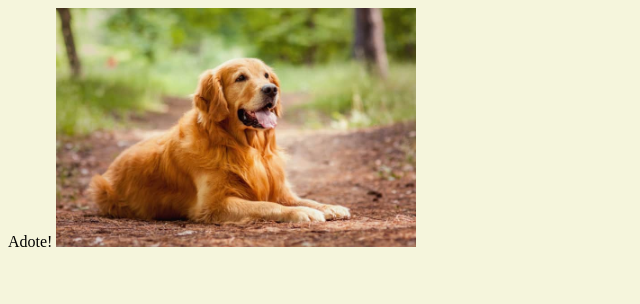
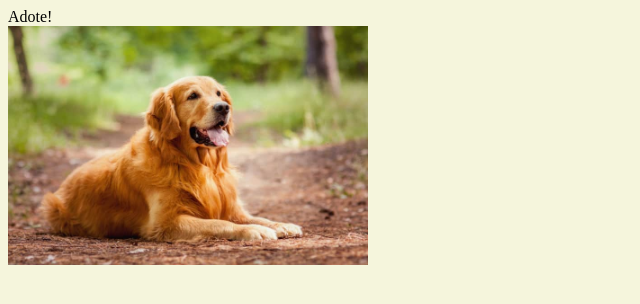
Before and after one commit to PedroAugustoPucMG/ProjetoWeb1, a plain HTML site: page index.html in a window 1280 px wide. Shown: the whole page, without its empty margins (0-640 px from the left). Drawn offline with Linux system fonts and the light colour scheme.

Commit message:
Segunda Versão do Site

```diff
--- a/index.html
+++ b/index.html
@@ -7,7 +7,7 @@
     <link rel="stylesheet" href="style.css">
 </head>
 <body>
-    Adote!
+    Adote!<br>
     <img src="cachorro.jpg" alt="" width="360px">
 </body>
 </html>
```
